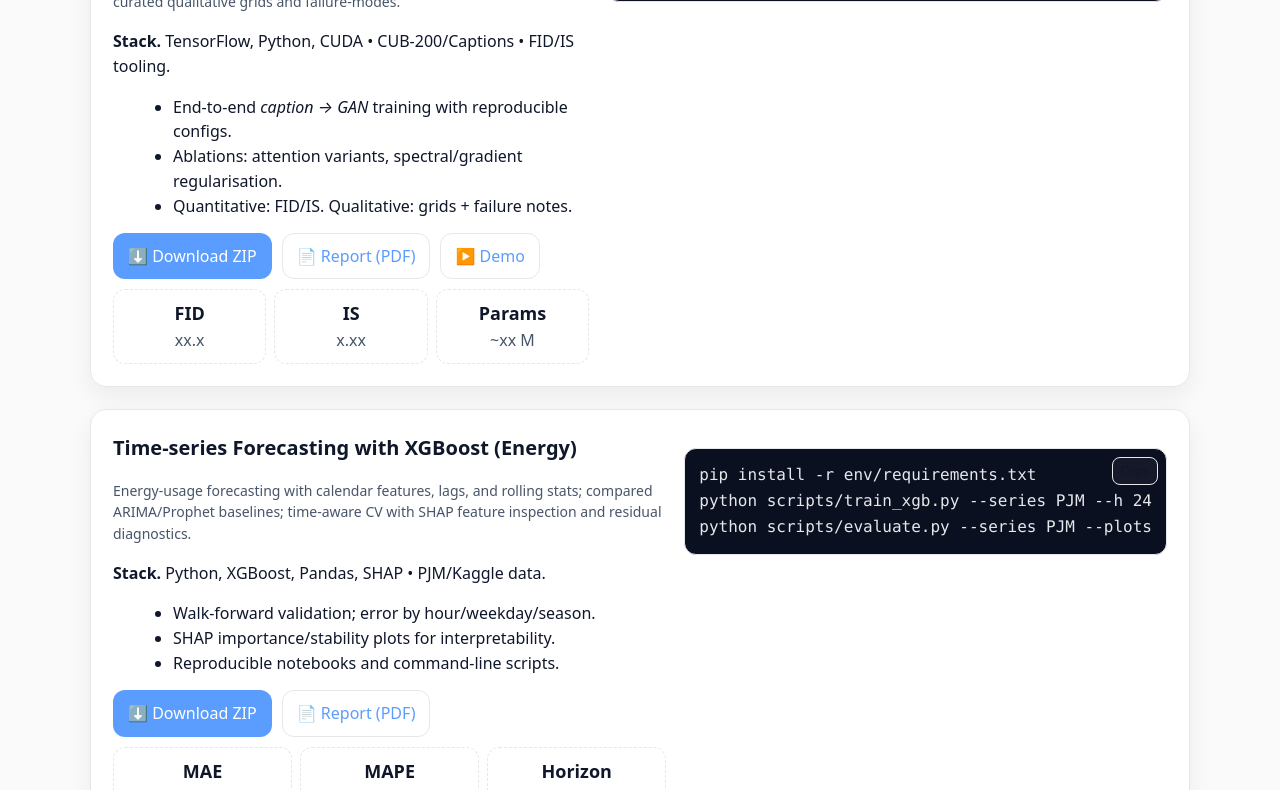
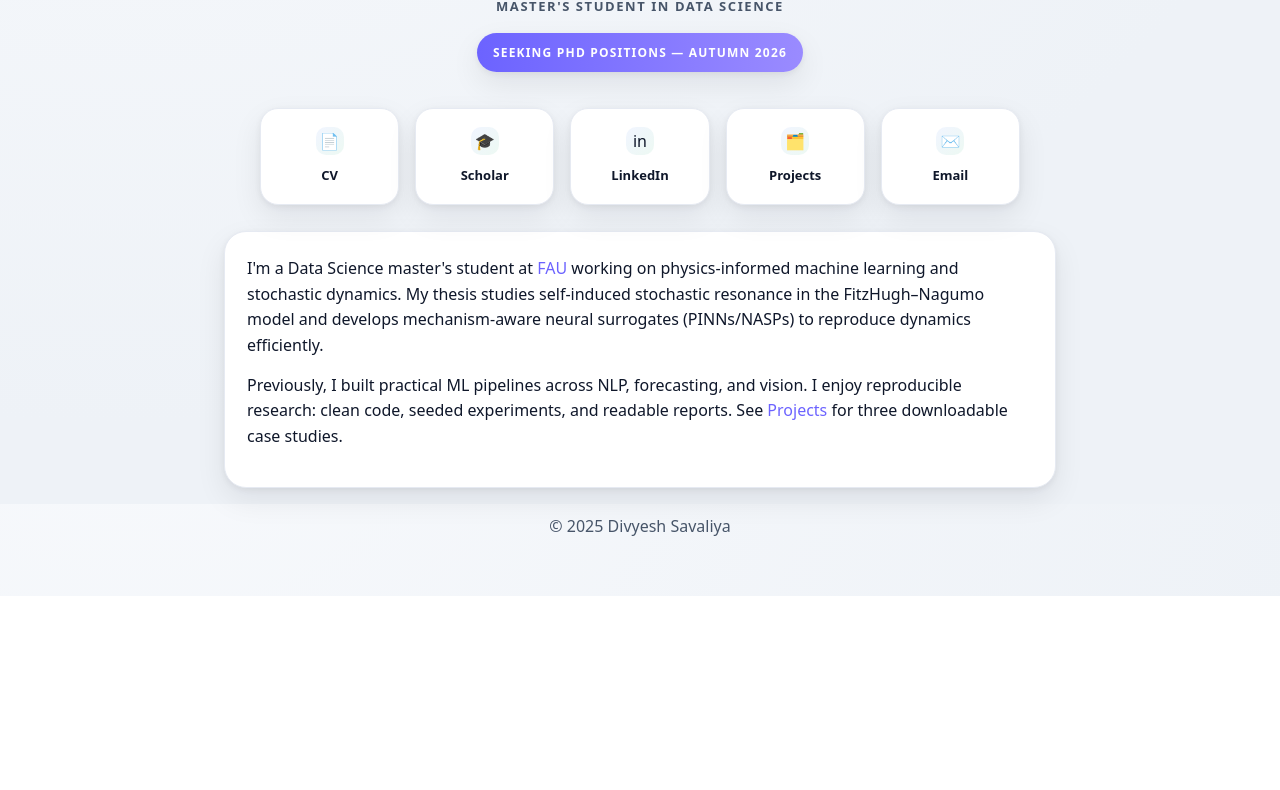
Before and after one commit to divyesh-savaliyaa/divyesh-savaliyaa.github.io, a plain HTML site: page index.html in a window 1280 px wide. Shown: the part 296-1086 px from the top of the page. After the commit the page ends 892 px from the top, so only its background shows below. Drawn offline with Linux system fonts and the light colour scheme.

Commit message:
Update index.html

```diff
--- a/index.html
+++ b/index.html
@@ -3,208 +3,132 @@
 <head>
   <meta charset="utf-8" />
   <meta name="viewport" content="width=device-width, initial-scale=1" />
-  <title>Divyesh Savaliya — Projects</title>
-  <meta name="description" content="Three reproducible DS/ML projects with runnable commands and downloads. No dates displayed." />
+  <title>Divyesh Savaliya</title>
+  <meta name="description" content="Minimal personal landing page with CV/Scholar/LinkedIn/Projects/Email tiles. Dark-mode toggle. No dates shown." />
   <style>
     :root{
-      --bg: #0b0c10;
-      --card: #111319;
-      --muted: #9aa3b2;
-      --text: #e8edf2;
-      --brand: #5b9cff;
-      --brand-2: #7ee787;
-      --accent: #fbd38d;
-      --border: #232634;
-      --shadow: 0 10px 24px rgba(0,0,0,.25);
-      --radius: 16px;
+      --bg: #eef2f7;
+      --bg2:#f7f9fc;
+      --text:#0f172a;
+      --muted:#475569;
+      --card:#ffffff;
+      --border:#e6eaf2;
+      --brand:#6c63ff;
+      --brand-2:#7ee787;
+      --shadow:0 12px 30px rgba(2,6,23,.08), 0 2px 6px rgba(2,6,23,.06);
+      --radius:22px;
     }
-    @media (prefers-color-scheme: light){
-      :root{
-        --bg:#fafafa; --card:#ffffff; --text:#0f172a; --muted:#475569; --border:#e5e7eb; --shadow:0 10px 24px rgba(15,23,42,.06)
-      }
+    .dark{
+      --bg:#0b0e14; --bg2:#0f1320; --text:#e5ecfa; --muted:#99a3b3; --card:#0f1320; --border:#202536; --shadow:0 12px 30px rgba(0,0,0,.45), 0 2px 6px rgba(0,0,0,.25);
     }
+    *{box-sizing:border-box}
     html,body{height:100%}
-    body{margin:0;background:var(--bg);color:var(--text);font:16px/1.55 ui-sans-serif, system-ui, -apple-system, Segoe UI, Roboto, Helvetica, Arial, "Apple Color Emoji","Segoe UI Emoji";}
-    a{color:var(--brand);text-decoration:none}
-    a:hover{text-decoration:underline}
-    .wrap{max-width:1100px;margin:auto;padding:28px}
-    header{display:flex;align-items:center;justify-content:space-between;gap:16px;margin:8px 0 20px}
-    .title{display:flex;align-items:center;gap:14px}
-    .avatar{width:48px;height:48px;border-radius:50%;background:linear-gradient(135deg,var(--brand),var(--brand-2));display:grid;place-items:center;color:#fff;font-weight:700}
-    h1{font-size:24px;letter-spacing:.2px;margin:0}
-    .sub{color:var(--muted);font-size:14px;margin-top:4px}
-    nav{display:flex;flex-wrap:wrap;gap:10px}
-    .chip{border:1px solid var(--border);border-radius:999px;padding:8px 12px;background:var(--card)}
-    main{display:grid;gap:22px}
-    .card{background:var(--card);border:1px solid var(--border);border-radius:var(--radius);box-shadow:var(--shadow);padding:22px}
-    .card h2{margin-top:0;font-size:20px}
-    .grid{display:grid;gap:18px}
-    @media(min-width:900px){.grid{grid-template-columns:1.2fr .8fr}}
-    .meta{color:var(--muted);font-size:14px;margin:6px 0 14px}
-    ul{margin:10px 0 0 20px}
-    .btns{display:flex;flex-wrap:wrap;gap:10px;margin-top:14px}
-    .btn{display:inline-flex;align-items:center;gap:8px;border:1px solid var(--border);border-radius:12px;padding:10px 14px;background:var(--card);transition:transform .04s ease}
-    .btn.primary{background:var(--brand);color:#fff;border-color:transparent}
-    .btn.green{background:var(--brand-2);color:#052e16;border-color:transparent}
-    .btn:hover{transform:translateY(-1px)}
-    pre{position:relative;background:#0b1020;color:#e5e7eb;border:1px solid var(--border);border-radius:12px;padding:14px;overflow:auto}
-    code{font-family:ui-monospace,SFMono-Regular,Menlo,Consolas,monospace}
-    .copy{position:absolute;top:8px;right:8px;border:1px solid var(--border);background:rgba(255,255,255,.04);color:var(--text);border-radius:8px;padding:6px 8px;font-size:12px;cursor:pointer}
-    .kpis{display:grid;grid-template-columns:repeat(3,1fr);gap:8px;margin-top:10px}
-    .kpi{border:1px dashed var(--border);border-radius:12px;padding:10px;text-align:center}
-    .kpi b{display:block;font-size:18px}
-    footer{opacity:.9;color:var(--muted);margin:10px 0 40px}
-    .muted{color:var(--muted)}
+    body{margin:0;background:radial-gradient(1200px 800px at 10% -10%, var(--bg2), var(--bg)) fixed; color:var(--text); font:16px/1.6 ui-sans-serif, system-ui, -apple-system, Segoe UI, Roboto, Helvetica, Arial, "Apple Color Emoji","Segoe UI Emoji";}
+    .wrap{max-width:880px;margin:0 auto;padding:40px 24px 56px}
+
+    /* top bar */
+    .top{display:flex;justify-content:flex-end}
+    .mode{width:44px;height:44px;border:1px solid var(--border);border-radius:999px;background:var(--card);box-shadow:var(--shadow);display:grid;place-items:center;cursor:pointer}
+    .mode svg{width:18px;height:18px;opacity:.9}
+
+    /* hero */
+    .hero{display:flex;flex-direction:column;align-items:center;margin-top:18px;text-align:center}
+    .avatar{width:110px;height:110px;border-radius:999px;box-shadow:var(--shadow);border:3px solid var(--card);background:linear-gradient(135deg, #dbeafe, #e9d5ff);display:grid;place-items:center;overflow:hidden}
+    .avatar img{width:100%;height:100%;object-fit:cover}
+    h1{font-size:34px;letter-spacing:.2px;margin:18px 0 8px}
+    .subtitle{color:var(--muted);text-transform:uppercase;font-weight:600;font-size:13px;letter-spacing:.12em}
+    .badge{margin:16px 0 26px}
+    .badge span{display:inline-block;padding:10px 16px;border-radius:999px;background:linear-gradient(90deg,var(--brand),#9a8bff);color:#fff;font-weight:700;font-size:12px;letter-spacing:.1em;box-shadow:var(--shadow)}
+
+    /* tiles */
+    .tiles{display:grid;grid-template-columns:repeat(5,1fr);gap:16px;max-width:760px;width:100%;margin:10px auto 26px}
+    .tile{background:var(--card);border:1px solid var(--border);border-radius:18px;box-shadow:var(--shadow);padding:18px 10px;text-align:center;transition:transform .08s ease, box-shadow .08s ease; text-decoration:none;color:inherit}
+    .tile:focus,.tile:hover{transform:translateY(-2px)}
+    .ico{width:28px;height:28px;border-radius:10px;display:grid;place-items:center;margin:0 auto 10px;background:linear-gradient(135deg,#f1f5ff,#edf9f3)}
+    .tile b{display:block;font-size:13px;margin-top:2px}
+
+    /* content */
+    .content{background:var(--card);border:1px solid var(--border);border-radius:var(--radius);box-shadow:var(--shadow);padding:24px 22px}
+    .content p{margin:0 0 14px}
+    .content a{color:var(--brand);text-decoration:none}
+    .content a:hover{text-decoration:underline}
+
+    footer{color:var(--muted);text-align:center;margin:26px 0 0}
+    /* responsive */
+    @media (max-width:720px){.tiles{grid-template-columns:repeat(3,1fr)} }
+    @media (max-width:460px){.tiles{grid-template-columns:repeat(2,1fr)} }
   </style>
 </head>
 <body>
-  <a class="muted" href="#content" style="position:absolute;left:-9999px;top:auto;width:1px;height:1px;overflow:hidden;">Skip to content</a>
   <div class="wrap">
-    <header>
-      <div class="title">
-        <div class="avatar" aria-hidden="true">DS</div>
-        <div>
-          <h1>Divyesh Savaliya — Projects</h1>
-          <div class="sub">Three reproducible case studies. Clean, date‑free presentation.</div>
-        </div>
+    <!-- top-right dark mode -->
+    <div class="top">
+      <button class="mode" id="modeBtn" aria-label="Toggle dark mode" title="Toggle dark mode">
+        <!-- moon / sun icon swaps via JS -->
+        <svg id="modeIcon" viewBox="0 0 24 24" fill="currentColor" aria-hidden="true"><path d="M21 12.79A9 9 0 1 1 11.21 3 7 7 0 1 0 21 12.79z"/></svg>
+      </button>
+    </div>
+
+    <!-- hero -->
+    <section class="hero" aria-label="Intro">
+      <div class="avatar" aria-hidden="true">
+        <!-- replace src with your photo path -->
+        <img src="assets/avatar.jpg" alt="Portrait of Divyesh Savaliya" onerror="this.remove();" />
       </div>
-      <nav>
-        <a class="chip" href="#t2i">Text‑to‑Image (TensorFlow)</a>
-        <a class="chip" href="#xgb">Energy Forecasting (XGBoost)</a>
-        <a class="chip" href="#imdb">IMDB Sentiment (BERT)</a>
+      <h1>Divyesh Savaliya</h1>
+      <div class="subtitle">MASTER'S STUDENT IN DATA SCIENCE</div>
+      <div class="badge"><span>SEEKING PHD POSITIONS — AUTUMN 2026</span></div>
+
+      <nav class="tiles" aria-label="Links">
+        <a class="tile" href="assets/Divyesh_Savaliya_CV.pdf" target="_blank" rel="noopener">
+          <div class="ico" aria-hidden="true">📄</div>
+          <b>CV</b>
+        </a>
+        <a class="tile" href="https://scholar.google.com/" target="_blank" rel="noopener">
+          <div class="ico" aria-hidden="true">🎓</div>
+          <b>Scholar</b>
+        </a>
+        <a class="tile" href="https://www.linkedin.com/" target="_blank" rel="noopener">
+          <div class="ico" aria-hidden="true">in</div>
+          <b>LinkedIn</b>
+        </a>
+        <!-- Replaced GitHub with Projects -->
+        <!-- point this to your projects page that lists the three projects you showed earlier -->
+        <a class="tile" href="/projects/" target="_self">
+          <div class="ico" aria-hidden="true">🗂️</div>
+          <b>Projects</b>
+        </a>
+        <a class="tile" href="mailto:divyesh.savaliya@example.com">
+          <div class="ico" aria-hidden="true">✉️</div>
+          <b>Email</b>
+        </a>
       </nav>
-    </header>
+    </section>
 
-    <main id="content">
+    <!-- bio content -->
+    <section class="content" aria-label="About">
+      <p>I'm a Data Science master's student at <a href="#">FAU</a> working on physics‑informed machine learning and stochastic dynamics. My thesis studies self‑induced stochastic resonance in the FitzHugh–Nagumo model and develops mechanism‑aware neural surrogates (PINNs/NASPs) to reproduce dynamics efficiently.</p>
+      <p>Previously, I built practical ML pipelines across NLP, forecasting, and vision. I enjoy reproducible research: clean code, seeded experiments, and readable reports. See <a href="/projects/">Projects</a> for three downloadable case studies.</p>
+    </section>
 
-      <!-- Text-to-Image -->
-      <section class="card" id="t2i">
-        <div class="grid">
-          <div>
-            <h2>Text‑to‑Image Synthesis with TensorFlow</h2>
-            <p class="meta">Paired text–image pipeline with caption tokenisation, normalisation/augmentation, and a conditional GAN baseline. Ablated attention/regularisation; evaluated with FID and Inception Score; curated qualitative grids and failure‑modes.</p>
-            <p><b>Stack.</b> TensorFlow, Python, CUDA • CUB‑200/Captions • FID/IS tooling.</p>
-            <ul>
-              <li>End‑to‑end <em>caption → GAN</em> training with reproducible configs.</li>
-              <li>Ablations: attention variants, spectral/gradient regularisation.</li>
-              <li>Quantitative: FID/IS. Qualitative: grids + failure notes.</li>
-            </ul>
-            <div class="btns">
-              <a class="btn primary" href="/downloads/t2i_project.zip" download>⬇️ Download ZIP</a>
-              <a class="btn" href="https://example.com/reports/t2i_report.pdf" target="_blank" rel="noopener">📄 Report (PDF)</a>
-              <a class="btn" href="#" onclick="alert('Demo placeholder');return false;">▶️ Demo</a>
-            </div>
-            <div class="kpis" aria-label="Key results">
-              <div class="kpi"><b>FID</b><span class="muted">xx.x</span></div>
-              <div class="kpi"><b>IS</b><span class="muted">x.xx</span></div>
-              <div class="kpi"><b>Params</b><span class="muted">~xx M</span></div>
-            </div>
-          </div>
-          <div>
-            <pre><button class="copy" data-copy="pip install -r env/requirements.txt && python scripts/train.py --data cub --epochs 200">Copy</button><code>pip install -r env/requirements.txt
-python scripts/train.py --data cub --epochs 200
-python scripts/compute_fid.py --images runs/cub/samples</code></pre>
-          </div>
-        </div>
-      </section>
-
-      <!-- XGBoost -->
-      <section class="card" id="xgb">
-        <div class="grid">
-          <div>
-            <h2>Time‑series Forecasting with XGBoost (Energy)</h2>
-            <p class="meta">Energy‑usage forecasting with calendar features, lags, and rolling stats; compared ARIMA/Prophet baselines; time‑aware CV with SHAP feature inspection and residual diagnostics.</p>
-            <p><b>Stack.</b> Python, XGBoost, Pandas, SHAP • PJM/Kaggle data.</p>
-            <ul>
-              <li>Walk‑forward validation; error by hour/weekday/season.</li>
-              <li>SHAP importance/stability plots for interpretability.</li>
-              <li>Reproducible notebooks and command‑line scripts.</li>
-            </ul>
-            <div class="btns">
-              <a class="btn primary" href="/downloads/ts_xgboost_project.zip" download>⬇️ Download ZIP</a>
-              <a class="btn" href="https://example.com/reports/xgb_energy_report.pdf" target="_blank" rel="noopener">📄 Report (PDF)</a>
-            </div>
-            <div class="kpis">
-              <div class="kpi"><b>MAE</b><span class="muted">xx.x</span></div>
-              <div class="kpi"><b>MAPE</b><span class="muted">x.xx%</span></div>
-              <div class="kpi"><b>Horizon</b><span class="muted">24 h</span></div>
-            </div>
-          </div>
-          <div>
-            <pre><button class="copy" data-copy="pip install -r env/requirements.txt && python scripts/train_xgb.py --series PJM --h 24">Copy</button><code>pip install -r env/requirements.txt
-python scripts/train_xgb.py --series PJM --h 24
-python scripts/evaluate.py --series PJM --plots</code></pre>
-          </div>
-        </div>
-      </section>
-
-      <!-- IMDB -->
-      <section class="card" id="imdb">
-        <div class="grid">
-          <div>
-            <h2>Sentiment Analysis on IMDB (Classical vs BERT)</h2>
-            <p class="meta">End‑to‑end NLP pipeline: cleaning, tokenisation, class‑imbalance handling; classical models (Naïve Bayes, SVM) vs fine‑tuned BERT in PyTorch with stratified CV.</p>
-            <p><b>Stack.</b> PyTorch, 🤗 Transformers, scikit‑learn • IMDB 50k.</p>
-            <ul>
-              <li>Baselines: NB/SVM; Transformer fine‑tuning in a few epochs.</li>
-              <li>Precision/Recall/F1; confusion matrix; saliency/word‑importance.</li>
-              <li>One‑command setup; cached datasets; reproducible seeds.</li>
-            </ul>
-            <div class="btns">
-              <a class="btn primary" href="/downloads/imdb_sentiment_project.zip" download>⬇️ Download ZIP</a>
-              <a class="btn" href="https://example.com/reports/imdb_sentiment_report.pdf" target="_blank" rel="noopener">📄 Report (PDF)</a>
-            </div>
-            <div class="kpis">
-              <div class="kpi"><b>Acc</b><span class="muted">xx.xx%</span></div>
-              <div class="kpi"><b>F1</b><span class="muted">x.xx</span></div>
-              <div class="kpi"><b>Epochs</b><span class="muted">3</span></div>
-            </div>
-          </div>
-          <div>
-            <pre><button class="copy" data-copy="pip install -r env/requirements.txt && python scripts/train_bert.py --dataset imdb --epochs 3">Copy</button><code>pip install -r env/requirements.txt
-python scripts/prep_text.py --dataset imdb
-python scripts/train_nb_svm.py --dataset imdb
-python scripts/train_bert.py --dataset imdb --epochs 3</code></pre>
-          </div>
-        </div>
-      </section>
-
-      <!-- Reproducibility -->
-      <section class="card" id="repro">
-        <h2>Reproducibility</h2>
-        <ul>
-          <li>Each download contains <code>README.md</code>, <code>/src</code>, <code>/scripts</code>, <code>/notebooks</code>, <code>/reports</code>, and <code>/env</code> with <code>requirements.txt</code> or <code>environment.yml</code>.</li>
-          <li>Python 3.11 tested; deterministic seeds; CPU‑only fallback where possible.</li>
-          <li>These pages intentionally omit dates. Reports indicate when work was conducted vs. when code was cleaned and released.</li>
-        </ul>
-        <div class="btns">
-          <a class="btn green" href="#contact">📬 Contact</a>
-        </div>
-      </section>
-
-      <section class="card" id="contact">
-        <h2>Contact</h2>
-        <p class="meta">Questions or access to private artefacts? Happy to share on request.</p>
-        <p>Email: <a href="mailto:divyesh.savaliya@example.com">divyesh.savaliya@example.com</a></p>
-      </section>
-    </main>
-
-    <footer>
-      <p>© Divyesh Savaliya — simple, self‑hosted project portfolio. No trackers, no cookies, no dates.</p>
-    </footer>
+    <footer>© <span id="year"></span> Divyesh Savaliya</footer>
   </div>
 
   <script>
-    // Copy buttons for code blocks
-    document.querySelectorAll('.copy').forEach(btn=>{
-      btn.addEventListener('click',()=>{
-        const text = btn.getAttribute('data-copy') || btn.nextElementSibling.textContent;
-        navigator.clipboard.writeText(text).then(()=>{
-          const prev = btn.textContent; btn.textContent='Copied';
-          setTimeout(()=>btn.textContent=prev, 900);
-        });
-      });
-    });
+    // year
+    document.getElementById('year').textContent = new Date().getFullYear();
+
+    // dark mode persistence
+    const root = document.documentElement;
+    const btn = document.getElementById('modeBtn');
+    const icon = document.getElementById('modeIcon');
+    const setMode = (m)=>{
+      if(m==='dark'){root.classList.add('dark'); icon.innerHTML='<path d="M12 3a9 9 0 1 0 9 9c0-.34-.02-.67-.06-1A7 7 0 0 1 12 3z"/>';}
+      else{root.classList.remove('dark'); icon.innerHTML='<path d="M12 4a1 1 0 0 1 1 1v2a1 1 0 1 1-2 0V5a1 1 0 0 1 1-1zm0 13a1 1 0 0 1 1 1v2a1 1 0 1 1-2 0v-2a1 1 0 0 1 1-1zm7-5a1 1 0 0 1 1 1h2a1 1 0 1 1 0 2h-2a1 1 0 1 1-2 0 1 1 0 0 1 1-1zm-16 0a1 1 0 0 1 1 1H2a1 1 0 1 1 0-2h2a1 1 0 0 1-1 1zm11.66 6.66a1 1 0 0 1 1.41 0l1.41 1.41a1 1 0 1 1-1.41 1.41l-1.41-1.41a1 1 0 0 1 0-1.41zM5.93 5.93a1 1 0 0 1 1.41 0L8.75 7.34a1 1 0 1 1-1.41 1.41L5.93 7.34a1 1 0 0 1 0-1.41zm10.83 0a1 1 0 0 1 0 1.41L15.35 8.75a1 1 0 1 1-1.41-1.41l1.41-1.41a1 1 0 0 1 1.41 0zM7.34 15.35a1 1 0 0 1 1.41 0l1.41 1.41a1 1 0 1 1-1.41 1.41L7.34 16.76a1 1 0 0 1 0-1.41z"/>';}
+      localStorage.setItem('mode', m);
+    };
+    setMode(localStorage.getItem('mode')|| (window.matchMedia('(prefers-color-scheme: dark)').matches ? 'dark':'light'));
+    btn.addEventListener('click',()=>{setMode(root.classList.contains('dark')?'light':'dark')});
   </script>
 </body>
 </html>
```
